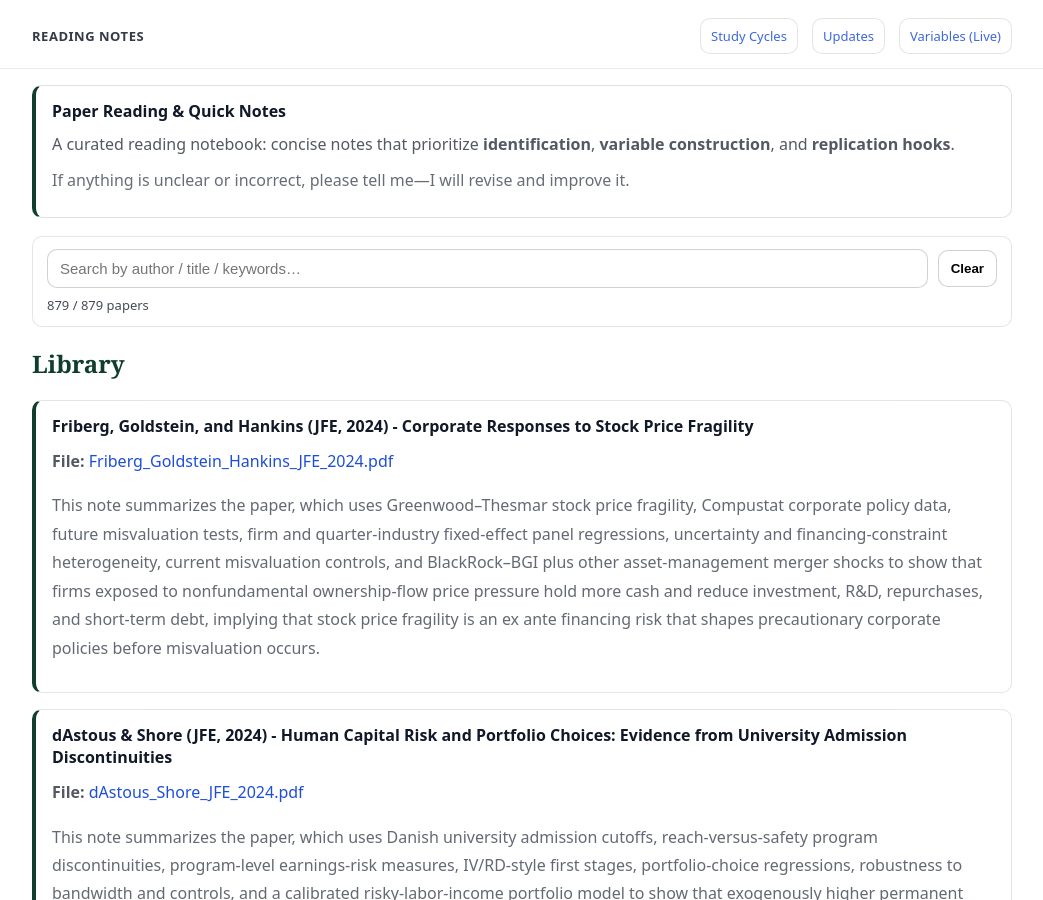
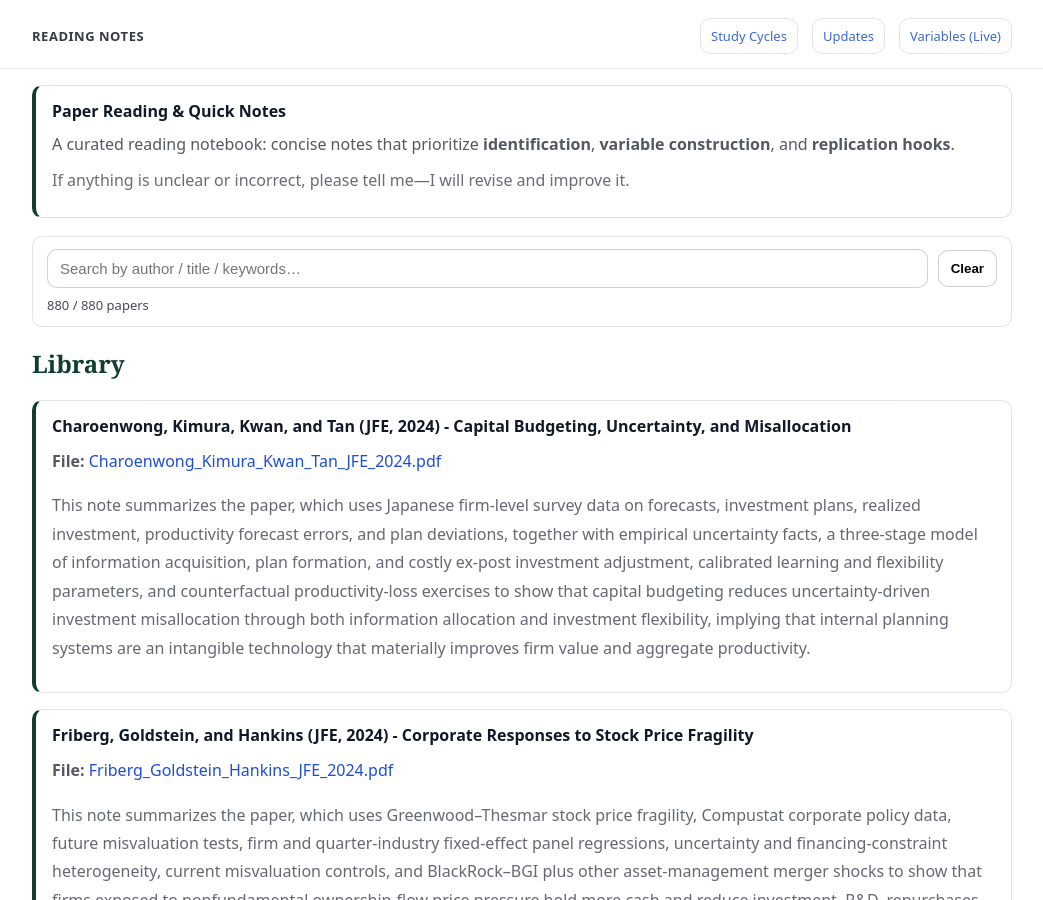
Before and after one commit to yaxinzn/study-archive, a Jekyll site: the page built from reading/index.md, in a window 1280 px wide and 900 px high. Shown: the whole window, without its empty margins (118-1161 px from the left). Built offline with Jekyll 4.4.1, drawn with Linux system fonts in a browser that asks for light colours.

Commit message:
Reading: add/update Charoenwong_Kimura_Kwan_Tan_JFE_2024.pdf

```diff
--- a/_data/reading.yml
+++ b/_data/reading.yml
@@ -1,3 +1,7 @@
+- title: "Charoenwong, Kimura, Kwan, and Tan (JFE, 2024) - Capital Budgeting, Uncertainty, and Misallocation"
+  file: "Charoenwong_Kimura_Kwan_Tan_JFE_2024.pdf"
+  desc: "This note summarizes the paper, which uses Japanese firm-level survey data on forecasts, investment plans, realized investment, productivity forecast errors, and plan deviations, together with empirical uncertainty facts, a three-stage model of information acquisition, plan formation, and costly ex-post investment adjustment, calibrated learning and flexibility parameters, and counterfactual productivity-loss exercises to show that capital budgeting reduces uncertainty-driven investment misallocation through both information allocation and investment flexibility, implying that internal planning systems are an intangible technology that materially improves firm value and aggregate productivity."
+
 - title: "Friberg, Goldstein, and Hankins (JFE, 2024) - Corporate Responses to Stock Price Fragility"
   file: "Friberg_Goldstein_Hankins_JFE_2024.pdf"
   desc: "This note summarizes the paper, which uses Greenwood–Thesmar stock price fragility, Compustat corporate policy data, future misvaluation tests, firm and quarter-industry fixed-effect panel regressions, uncertainty and financing-constraint heterogeneity, current misvaluation controls, and BlackRock–BGI plus other asset-management merger shocks to show that firms exposed to nonfundamental ownership-flow price pressure hold more cash and reduce investment, R&D, repurchases, and short-term debt, implying that stock price fragility is an ex ante financing risk that shapes precautionary corporate policies before misvaluation occurs."
```
Also changed, not shown: 1 other file.
